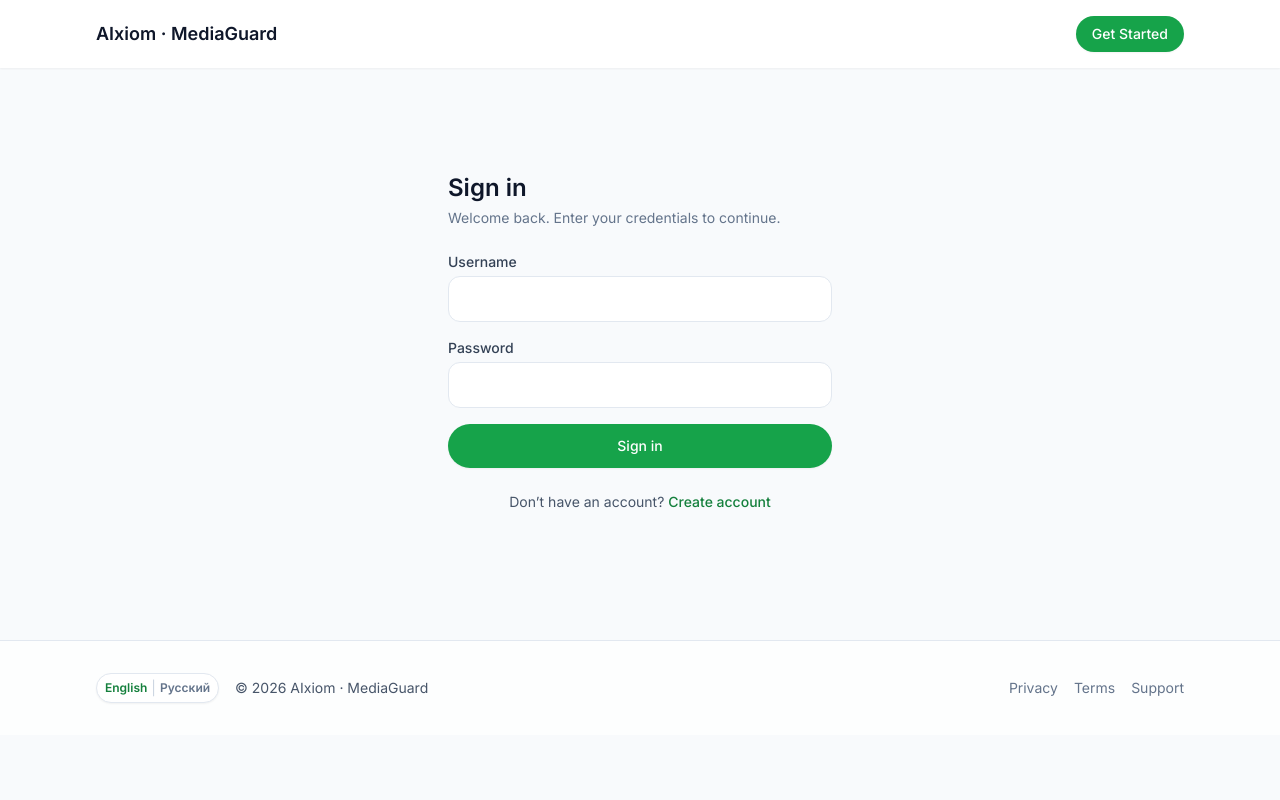
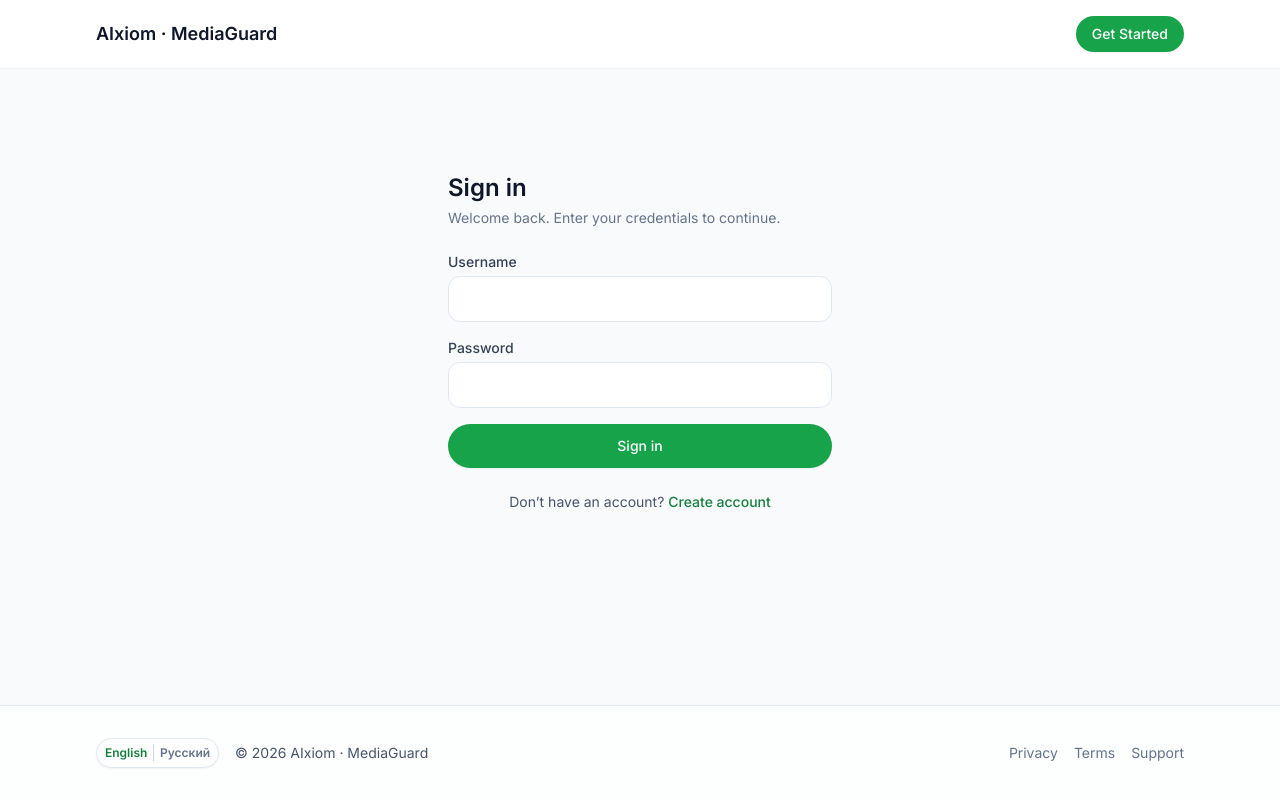
Before and after one commit to Tikava/mediaguard-webapp, a React (Vite) app: page /login in a window 1280 px wide. Built offline with nearby package versions, Linux system fonts and the light colour scheme.

Commit message:
update page

```diff
--- a/src/components/layout/Header.tsx
+++ b/src/components/layout/Header.tsx
@@ -51,6 +51,12 @@ const Header: React.FC<HeaderProps> = ({ logoText, navItems }) => {
         <div className="flex items-center gap-3">
           {isAuthenticated ? (
             <>
+              <Link
+                to="/"
+                className="rounded-full border border-slate-200 px-4 py-2 text-sm font-medium text-slate-700 transition hover:border-slate-300 hover:text-slate-900"
+              >
+                {t('nav.home')}
+              </Link>
               <span className="hidden text-sm text-slate-600 md:block">{user?.username}</span>
               <button
                 type="button"
--- a/src/layouts/MainLayout.tsx
+++ b/src/layouts/MainLayout.tsx
@@ -8,9 +8,9 @@ interface MainLayoutProps {
 
 const MainLayout: React.FC<MainLayoutProps> = ({ children }) => {
   return (
-    <div className="min-h-screen bg-slate-50 text-slate-900">
+    <div className="flex min-h-screen flex-col bg-slate-50 text-slate-900">
       <Header />
-      <main className="pb-16 pt-10">{children}</main>
+      <main className="flex-1 pb-16 pt-10">{children}</main>
       <Footer />
     </div>
   )
```
